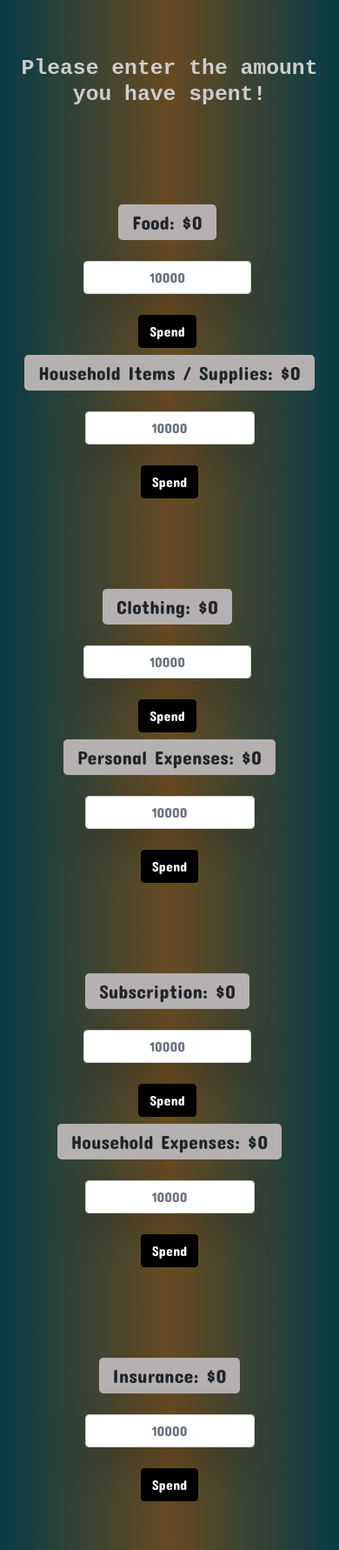
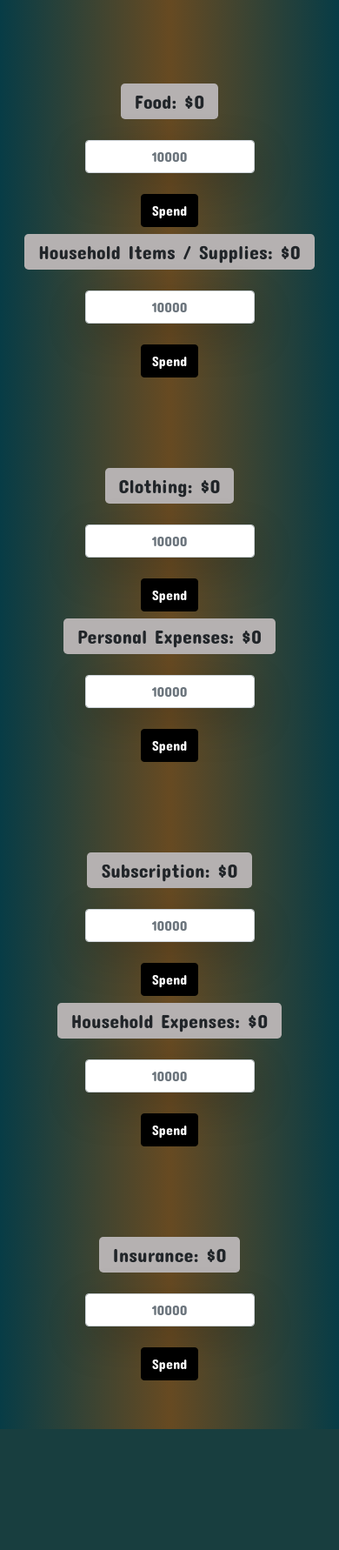
Before and after one commit to pjh000104/Personal_Expense_Web_App, a Flask app: page /spend_balance in a window 390 px wide. Shown: the part 66-1848 px from the top of the page at 87% size. After the commit the page ends 1709 px from the top, so only its background shows below. Run offline with Flask 3, Linux system fonts and the light colour scheme; some libraries are stand-ins or nearby versions.

Commit message:
Edits Responsive

```diff
--- a/templates/spendBalance.html
+++ b/templates/spendBalance.html
@@ -50,10 +50,9 @@
     <!--Spend content -->
     <section class="over-h">
         <div class="contianer over-h">
-            <div class="heading h2 text-center fw-bold mt-5 animate__animated animate__fadeIn  p-3">Please enter the amount you have spent!</div>
             <div class="row mt-5 pt-5 over-h ">
-                <div class="col-md-6 text-center left-side">
-                    <div class="mb-2 animate__animated animate__fadeIn ">
+                <div class="col-md-6 text-center">
+                    <div class="mb-2">
                         <form class="text-center" action="/spend/food" method="post" id="foodForm">
                             <label class="bg-white-30  mb- px-3 py-1 rounded-3 mb-4" for="inputSpend">Food: ${{ json_data.food }}</label>
                             <div class="d-flex justify-content-center">
@@ -64,7 +63,7 @@
                     </div>
                 </div>
                 <div class="col-md-6 text-center">
-                    <div class="mb-2 animate__animated animate__fadeIn " >
+                    <div class="mb-2 " >
                         <form class="text-center  " action="/spend/house_hold" method="post">
                                 <label  class="bg-white-30  mb-  px-3 py-1 rounded-3 mb-4" for="input1">
                                     Household Items / Supplies: ${{ json_data.house_hold }}
@@ -78,8 +77,8 @@
                 </div>
             </div>
             <div class="row mt-5 pt-5 over-h">
-                <div class="col-md-6 text-center left-side">
-                    <div class="mb-2 animate__animated animate__fadeIn " >
+                <div class="col-md-6 text-center">
+                    <div class="mb-2 " >
                         <form class="text-center  " action="/spend/clothing" method="post">
                                 <label  class="bg-white-30  mb-  px-3 py-1 rounded-3 mb-4" for="input1">Clothing: ${{ json_data.clothing }}</label>
                                 <div class="d-flex justify-content-center">
@@ -90,7 +89,7 @@
                     </div>
                 </div>
                 <div class="col-md-6 text-center">
-                    <div class="mb-2 animate__animated animate__fadeIn " >
+                    <div class="mb-2 " >
                         <form class="text-center  " action="/spend/personal_expense" method="post">
                                 <label  class="bg-white-30  mb-  px-3 py-1 rounded-3 mb-4" for="input1">Personal Expenses: ${{ json_data.personal_expense }}</label>
                                 <div class="d-flex justify-content-center">
@@ -102,8 +101,8 @@
                 </div>
             </div>
             <div class="row mt-5 pt-5 over-h">
-                <div class="col-md-6 text-center left-side">
-                    <div class="mb-2 animate__animated animate__fadeIn " >
+                <div class="col-md-6 text-center">
+                    <div class="mb-2 " >
                         <form class="text-center  " action="/spend/subscription" method="post">
                                 <label  class="bg-white-30  mb-  px-3 py-1 rounded-3 mb-4" for="input1">Subscription: ${{ json_data.subscription }}</label>
                                 <div class="d-flex justify-content-center">
@@ -114,11 +113,11 @@
                     </div>
                 </div>
                 <div class="col-md-6 text-center">
-                    <div class="mb-2 animate__animated animate__fadeIn " >
-                        <form class="text-center  " action="/spend/housing_expense" method="post">
-                                <label  class="bg-white-30  mb-  px-3 py-1 rounded-3 mb-4" for="input1">Household Expenses: ${{ json_data.housing_expense }} </label>
+                    <div class="mb-2 " >
+                        <form class="text-center  " action="/spend/housing_expense">
+                                <label  class="bg-white-30  mb-  px-3 py-1 rounded-3 mb-4" for="input1">Household Expenses: ${{ json_data.food }} </label>
                                 <div class="d-flex justify-content-center">
-                                    <input id="inputSpend" name="housing_expense" class="form-control w-50 text-center shadow-lg" id="input1" oninput="validatePositiveInput(this)" placeholder="10000">
+                                    <input id="inputSpend" name="food" class="form-control w-50 text-center shadow-lg" id="input1" oninput="validatePositiveInput(this)" placeholder="10000">
                                 </div>
                                 <button type="submit" class="btn btn-primary mt-4 submit">Spend</button>
                         </form>
@@ -127,11 +126,11 @@
             </div>
             <div class="row over-h  mt-5 pt-5 mb-5 ">
                 <div class="col-md-12 text-center">
-                    <div class="mb-2 animate__animated animate__fadeIn " >
-                        <form class="text-center  " action="/spend/insurance" method="post">
+                    <div class="mb-2 " >
+                        <form class="text-center  " action="/spend/insurance">
                                 <label  class="bg-white-30  mb-  px-3 py-1 rounded-3 mb-4" for="input1">Insurance: ${{ json_data.insurance }}</label>
                                 <div class="d-flex justify-content-center">
-                                    <input id="inputSpend" name="insurance" class="form-control w-50 text-center shadow-lg" id="input1" oninput="validatePositiveInput(this)" placeholder="10000">
+                                    <input id="inputSpend" name="food" class="form-control w-50 text-center shadow-lg" id="input1" oninput="validatePositiveInput(this)" placeholder="10000">
                                 </div>
                                 <button type="submit" class="btn btn-primary mt-4 submit">Spend</button>
                         </form>
```
Also changed, not shown: static/css/CheckBalance.css (+15 -0 lines), templates/checkBalance.html (+20 -13 lines), static/js/Jquery.js.
